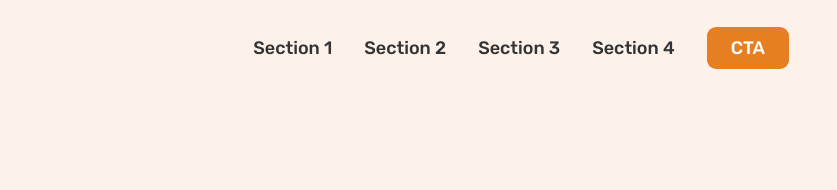
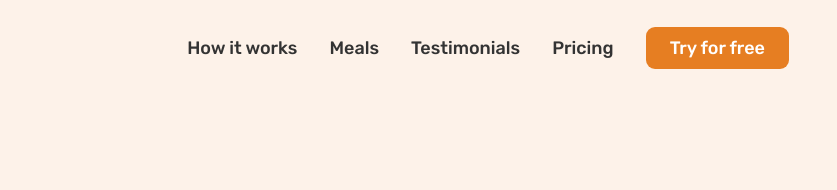
Before and after one commit to ShannaMaute/Omnifood, a plain HTML site: page index.html in a window 1280 px wide. Shown: the top 190 px of the page, 443-1280 px from the left. Drawn offline with nearby package versions, Linux system fonts and the light colour scheme.

Commit message:
Complete navigation

```diff
--- a/index.html
+++ b/index.html
@@ -33,11 +33,11 @@
       <!-- NAVIGATION -->
       <nav class="main-nav">
         <ul class="main-nav-list">
-          <li><a class="main-nav-link" href="#">Section 1</a></li>
-          <li><a class="main-nav-link" href="#">Section 2</a></li>
-          <li><a class="main-nav-link" href="#">Section 3</a></li>
-          <li><a class="main-nav-link" href="#">Section 4</a></li>
-          <li><a class="main-nav-link nav-cta" href="#">CTA</a></li>
+          <li><a class="main-nav-link" href="#">How it works</a></li>
+          <li><a class="main-nav-link" href="#">Meals</a></li>
+          <li><a class="main-nav-link" href="#">Testimonials</a></li>
+          <li><a class="main-nav-link" href="#">Pricing</a></li>
+          <li><a class="main-nav-link nav-cta" href="#">Try for free</a></li>
         </ul>
       </nav>
     </header>
```
